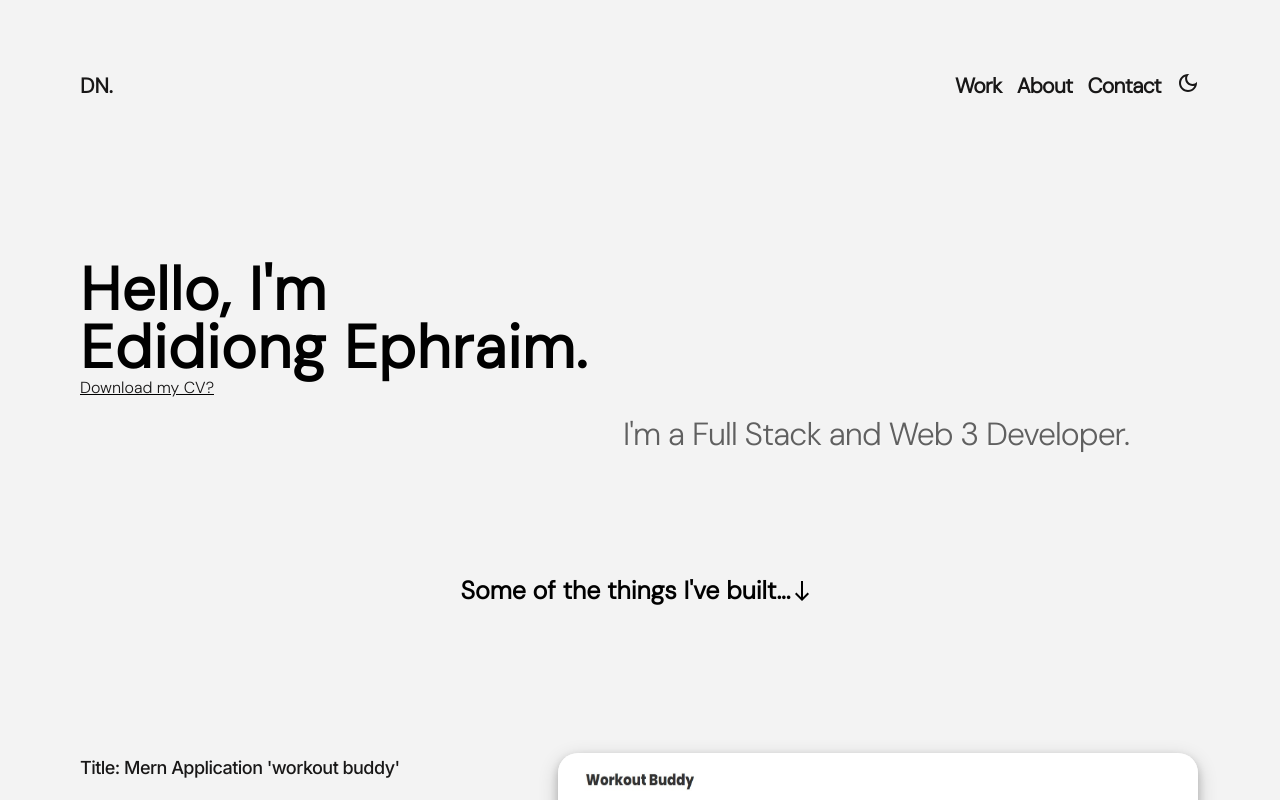
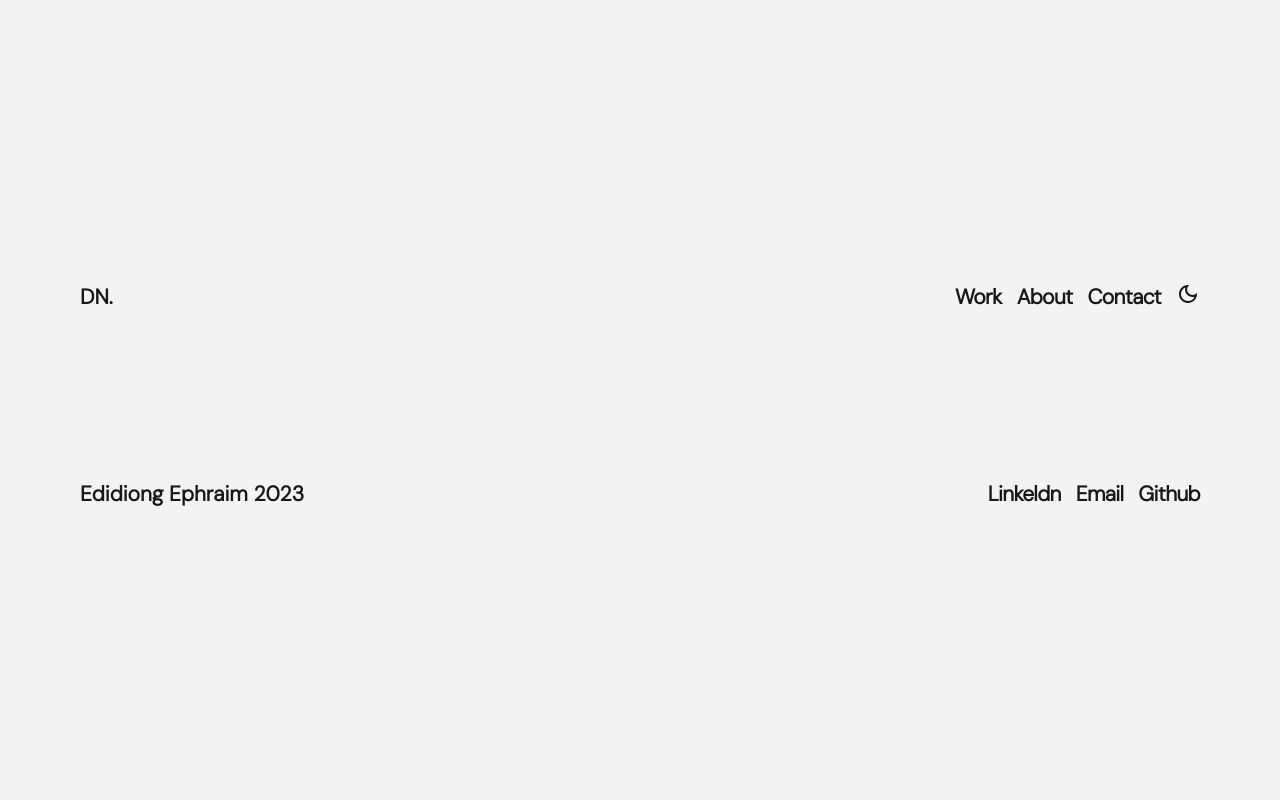
Before and after one commit to ehxdie/Portfolio, a React (Create React App) app in the folder my-website/: page / in a window 1280 px wide. Shown: the top 800 px of the page. Built offline with nearby package versions, Linux system fonts and the light colour scheme.

Commit message:
Made a route change

```diff
--- a/my-website/src/Components/MainContainer.js
+++ b/my-website/src/Components/MainContainer.js
@@ -18,7 +18,7 @@
       <div className= {theme? 'Maincontainer': "Maincontainer-dark"}>
       <Header/>
       <Routes>
-        <Route path="/" element={<HomePage/>} />
+        <Route path="/Portfolio" element={<HomePage/>} />
         <Route path="/AboutPage" element={<AboutPage />} />
         <Route path="/ContactPage" element={<ContactPage />} />
       </Routes>
```
